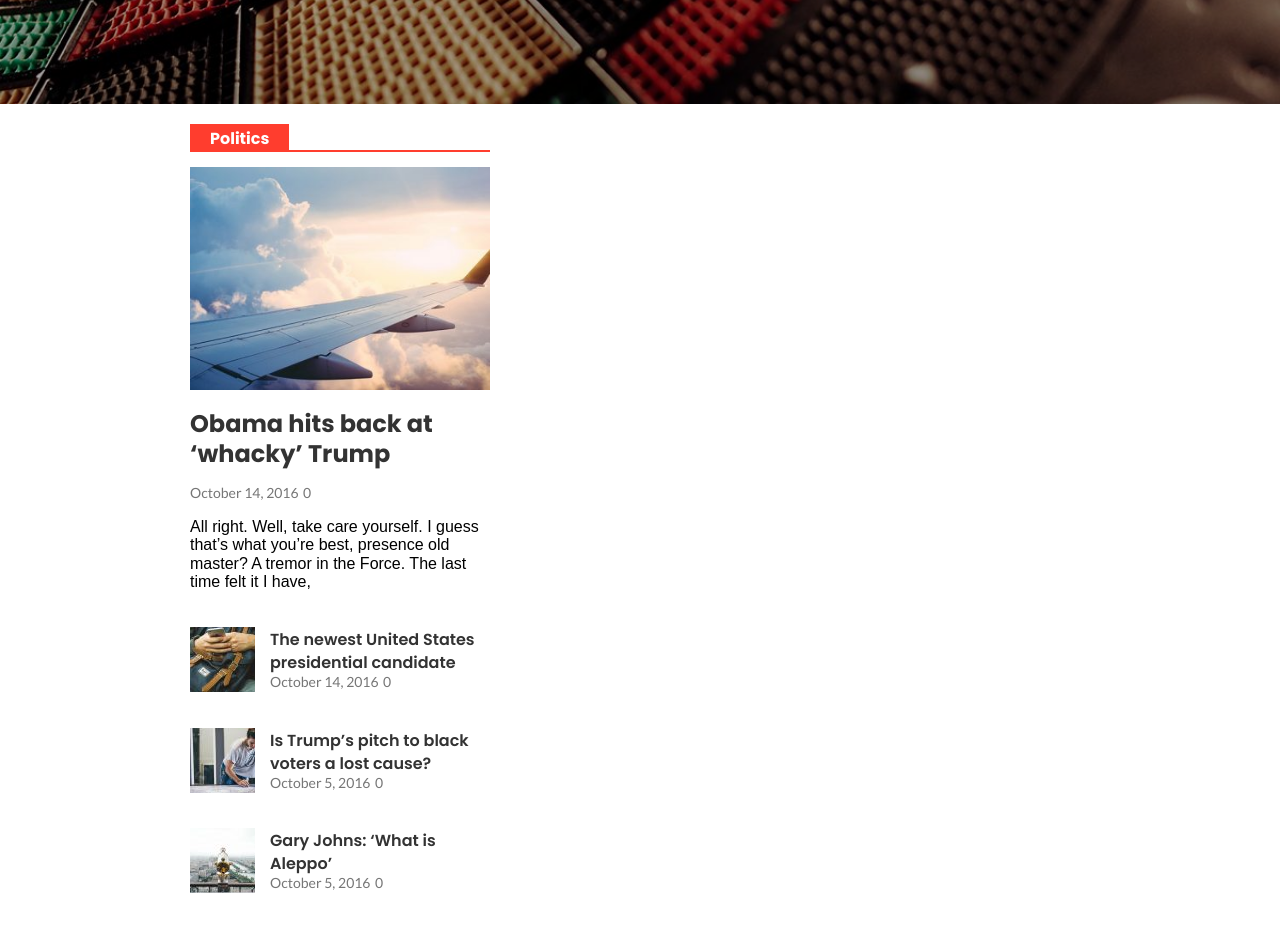
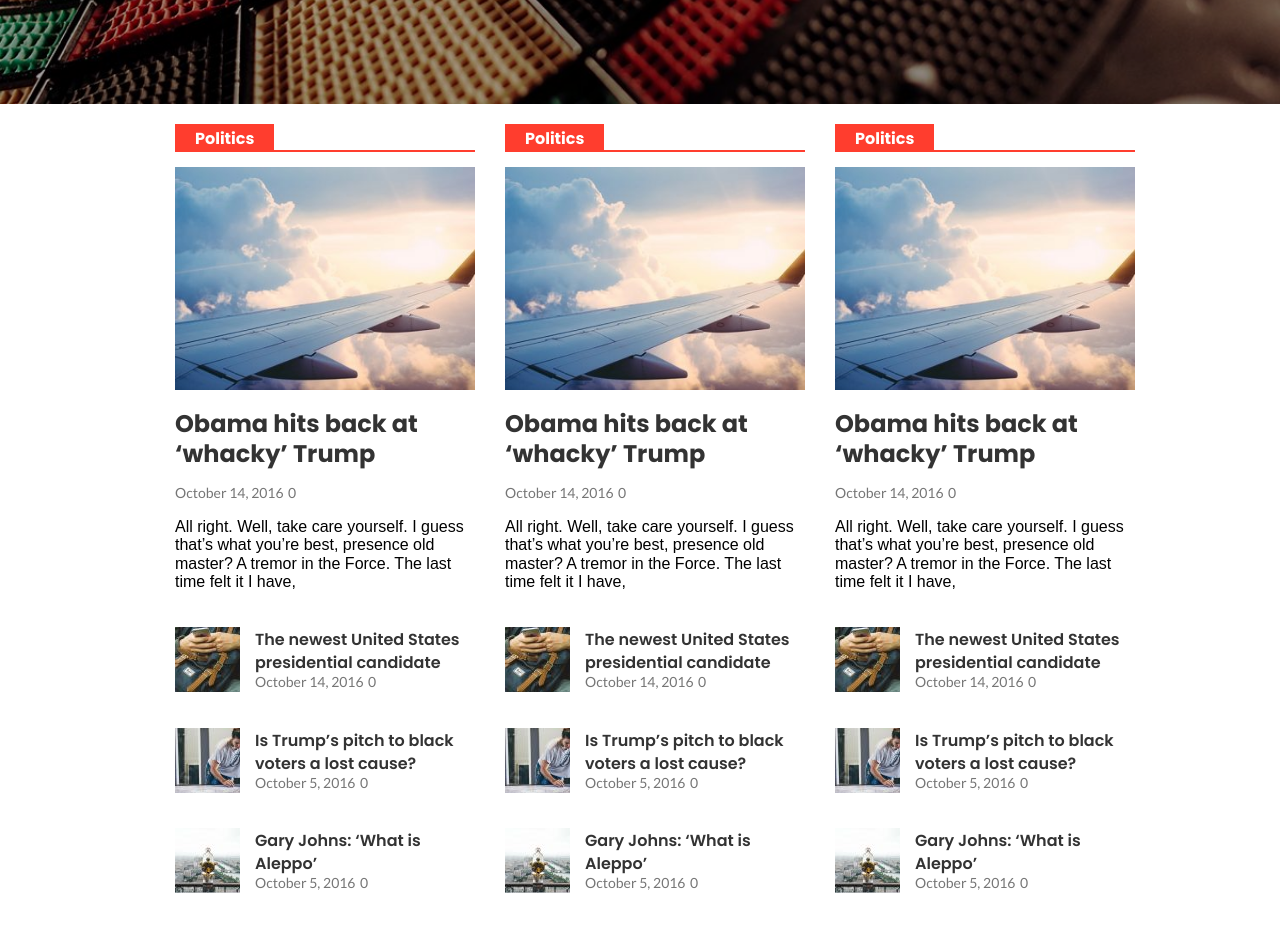
Before and after one commit to martin-virik/magazine, a plain HTML site: page index.html in a window 1280 px wide. Shown: the part 720-1649 px from the top of the page. Drawn offline with Linux system fonts and the light colour scheme.

Commit message:
Adding more columns

```diff
--- a/index.html
+++ b/index.html
@@ -103,12 +103,96 @@
                 </article>
             </section>
 
-            <section class="category-headlines">
+             <section class="category-headlines">
+                <header>
+                    <span>Politics</span>
+                </header>
 
+                <article>
+                    <header>
+                        <img src="img/4_StockSnap_YYG2919RXC-350x260.jpg" alt="Obama hits back at ‘whacky’ Trump">
+                        <h2><a href="#">Obama hits back at ‘whacky’ Trump</a></h2>
+                        <span class="published">October 14, 2016</span>
+                        <span class="comments">0</span>
+                    </header>
+
+                    <p class="article-abstract">
+                        All right. Well, take care yourself. I guess that’s what you’re best, presence old master? A tremor in the Force. The last time felt it I have,
+                    </p>
+                </article>
+
+                <article>
+                    <header>
+                        <img src="img/9_StockSnap_HP2MPJT5B6-65x65.jpg" alt="The newest United States presidential candidate">
+                        <h2><a href="#">The newest United States presidential candidate</a></h2>
+                        <span class="published">October 14, 2016</span>
+                        <span class="comments">0</span>
+                    </header>
+                </article>
+
+                <article>
+                    <header>
+                        <img src="img/10_StockSnap_SFLDBY847W-65x65.jpg" alt="Is Trump’s pitch to black voters a lost cause?">
+                        <h2><a href="#">Is Trump’s pitch to black voters a lost cause?</a></h2>
+                        <span class="published">October 5, 2016</span>
+                        <span class="comments">0</span>
+                    </header>
+                </article>
+
+                <article>
+                    <header>
+                        <img src="img/12_StockSnap_8YOB4GAYH8-65x65.jpg" alt="Gary Johns: ‘What is Aleppo’">
+                        <h2><a href="#">Gary Johns: ‘What is Aleppo’</a></h2>
+                        <span class="published">October 5, 2016</span>
+                        <span class="comments">0</span>
+                    </header>
+                </article>
             </section>
 
-            <section class="category-headlines">
+             <section class="category-headlines">
+                <header>
+                    <span>Politics</span>
+                </header>
 
+                <article>
+                    <header>
+                        <img src="img/4_StockSnap_YYG2919RXC-350x260.jpg" alt="Obama hits back at ‘whacky’ Trump">
+                        <h2><a href="#">Obama hits back at ‘whacky’ Trump</a></h2>
+                        <span class="published">October 14, 2016</span>
+                        <span class="comments">0</span>
+                    </header>
+
+                    <p class="article-abstract">
+                        All right. Well, take care yourself. I guess that’s what you’re best, presence old master? A tremor in the Force. The last time felt it I have,
+                    </p>
+                </article>
+
+                <article>
+                    <header>
+                        <img src="img/9_StockSnap_HP2MPJT5B6-65x65.jpg" alt="The newest United States presidential candidate">
+                        <h2><a href="#">The newest United States presidential candidate</a></h2>
+                        <span class="published">October 14, 2016</span>
+                        <span class="comments">0</span>
+                    </header>
+                </article>
+
+                <article>
+                    <header>
+                        <img src="img/10_StockSnap_SFLDBY847W-65x65.jpg" alt="Is Trump’s pitch to black voters a lost cause?">
+                        <h2><a href="#">Is Trump’s pitch to black voters a lost cause?</a></h2>
+                        <span class="published">October 5, 2016</span>
+                        <span class="comments">0</span>
+                    </header>
+                </article>
+
+                <article>
+                    <header>
+                        <img src="img/12_StockSnap_8YOB4GAYH8-65x65.jpg" alt="Gary Johns: ‘What is Aleppo’">
+                        <h2><a href="#">Gary Johns: ‘What is Aleppo’</a></h2>
+                        <span class="published">October 5, 2016</span>
+                        <span class="comments">0</span>
+                    </header>
+                </article>
             </section>
         </div>
 
--- a/style/style.css
+++ b/style/style.css
@@ -134,6 +134,7 @@ nav.main-nav a {
 .category-headlines-container .category-headlines {
     width: 300px;
     min-width: 300px;
+    margin-left: 30px;
 }
 
 .category-headlines > header {
```
